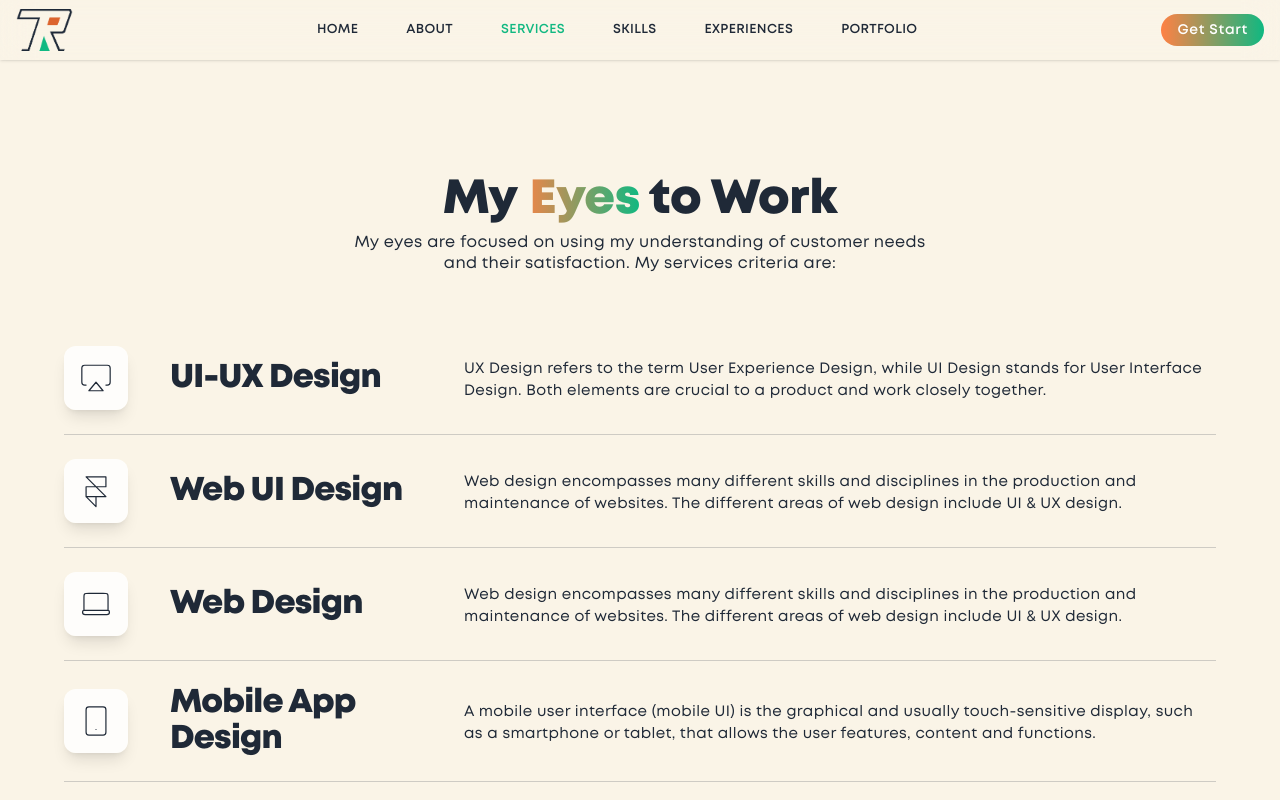
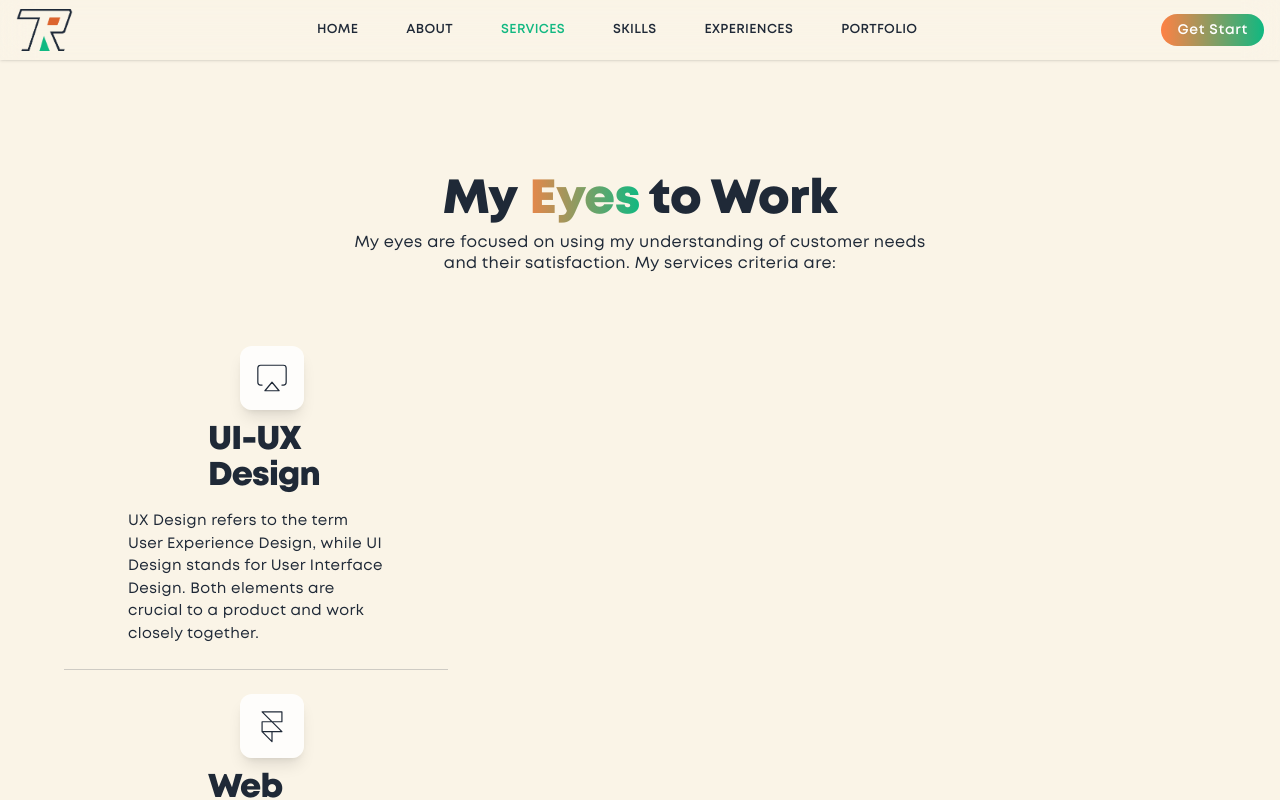
Before and after one commit to ToukirRj/Portfolio, a React (Vite) app: page /Services in a window 1280 px wide. Shown: the top 800 px of the page. Built offline with nearby package versions, Linux system fonts and the light colour scheme.

Commit message:
no message

```diff
--- a/src/components/Eyes.jsx
+++ b/src/components/Eyes.jsx
@@ -5,19 +5,19 @@ const Eyes = () => {
     return (
         <>
             <section className="sm:py-24 py-12 relative z-20">
-                <div className="mx-auto px-4 sm:px-12 max-w-6xl xl:px-0 animatable">
-                    <div className="text-center">
+                <div className="mx-auto px-4 sm:px-12 max-w-6xl xl:px-0">
+                    <div className="text-center animatable">
                         <h2 className="text-3xl font-bold text-[#1F2937] md:text-4xl xl:text-5xl">My
                         <span className="bg-gradient-to-r from-[#ff8144] to-[#10b881] inline-block text-transparent bg-clip-text ps-3">Eyes</span> to Work</h2>
                         <p className="mx-auto max-w-full mt-2 text-[#1F2937] sm:w-3/6 w-full sm:text-[16px] text-[14px] font-[400] tracking-wide leading-[21px]">
                             My eyes are focused on using my understanding of customer needs and their satisfaction. My services criteria are:
                         </p>
                     </div>
-                    <div className="sm:mt-12 mt-8 animatable">
+                    <div className="sm:mt-12 mt-8">
                         <div className="gap-6 space-y-0 flex sm:flex-row flex-col items-center">
-                            <div className="relative w-full divide-y divide-[#1F2937]/[0.2]">
+                            <div className="relative w-1/3 divide-y divide-[#1F2937]/[0.2] animatable">
                                 {serviceData.map(service => (
-                                    <div key={service.id} className="flex sm:flex-row flex-col items-center gap-3 py-6 animatable">
+                                    <div key={service.id} className="flex flex-col items-center gap-3 py-6 animatable">
                                         <div className="w-1/12">
                                             <span className='w-16 h-16 rounded-xl bg-white/[0.85] shadow-lg shadow-primary/10 flex items-center justify-center'>
                                                 <svg xmlns="http://www.w3.org/2000/svg" width="34" height="34" viewBox="0 0 24 24" fill="none" stroke={service.iconColor} strokeWidth=".85" strokeLinecap="round" strokeLinejoin="round" className={`feather feather-${service.iconPath}`} dangerouslySetInnerHTML={{ __html: service.iconStyle }}/>
```
